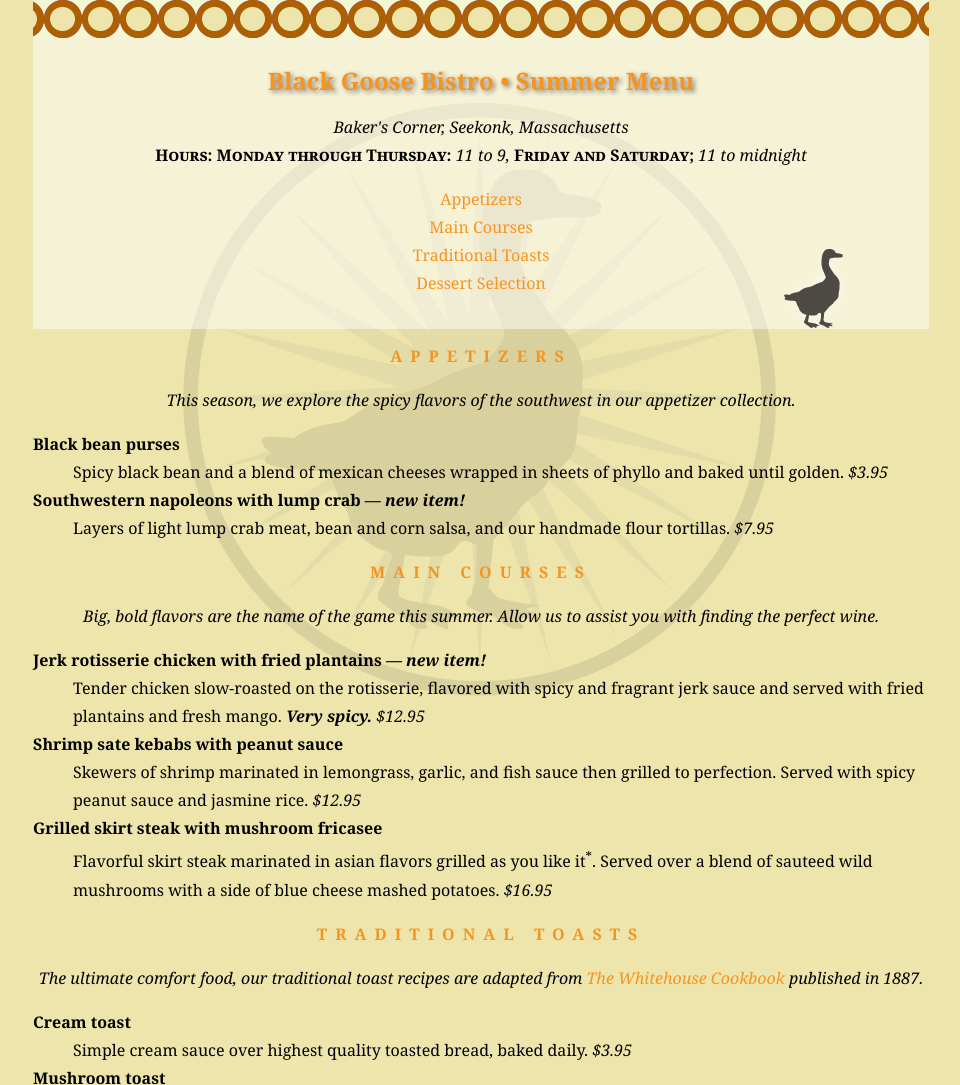
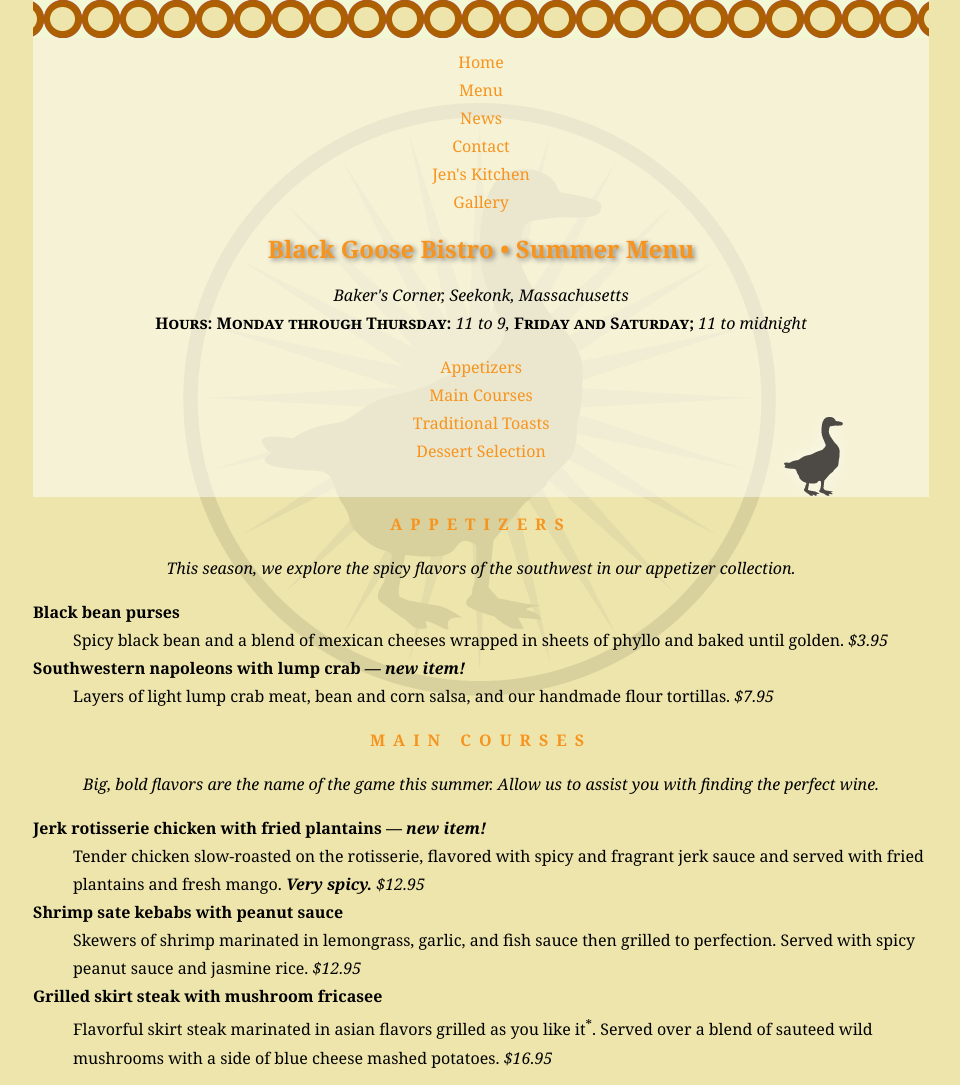
Before and after one commit to corinnedaigle/fid, a plain HTML site: page bistro/menu.html in a window 1280 px wide. Shown: the top 1085 px of the page, without its empty margins (159-1119 px from the left). Drawn offline with Linux system fonts and the light colour scheme; a web font is replaced by a local one.

Commit message:
Add files via upload

```diff
--- a/bistro/menu.html
+++ b/bistro/menu.html
@@ -11,6 +11,16 @@
 <body>
 
 <header>
+    <nav>
+        <ul>
+            <li><a href="index.html">Home</a></li>
+            <li><a href="menu.html">Menu</a></li>
+            <li><a href="bgnews.html">News</a></li>
+            <li><a href="contact.html">Contact</a></li>
+            <li><a href="jenskitchen/jenskitch.html">Jen's Kitchen</a></li>
+            <li><a href="gallery/gallery.html">Gallery</a></li>
+        </ul>
+     </nav>
 <h1>Black Goose Bistro &bull; Summer Menu</h1>
 
 <div id="info">
@@ -92,7 +102,6 @@
 
 <footer>
 <p class="warning"><sup>*</sup> We are required to warn you that undercooked food is a health risk.</p>
-<a href="index.html">[Back to Home Page]</a>
 </footer>
 
 </body>
```
